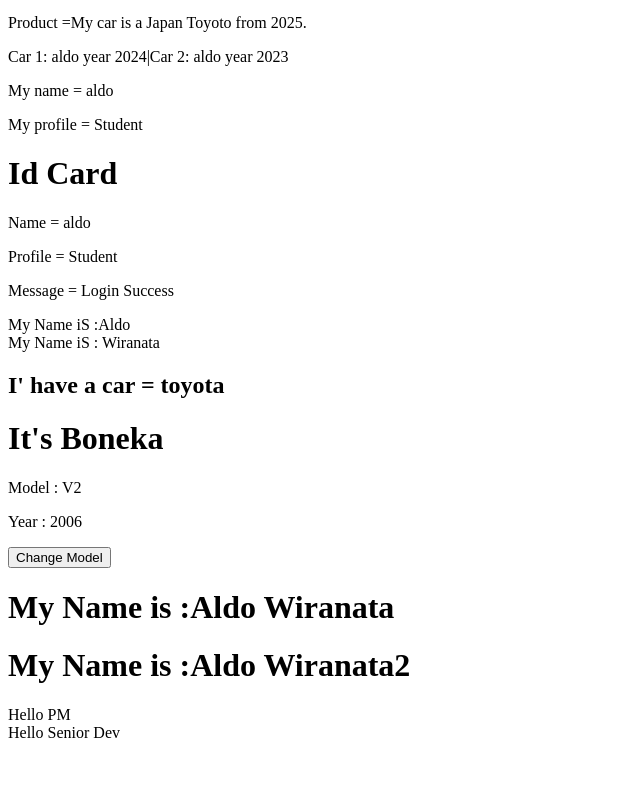
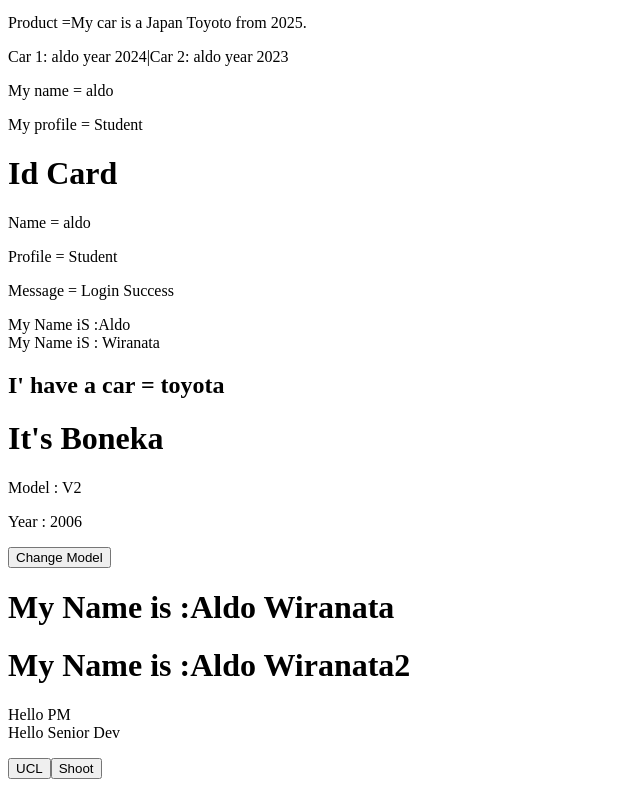
Before and after one commit to alwiranata/React-TS, a React (Vite) app: page / in a window 1280 px wide. Shown: the part 273-1068 px from the top of the page, without its empty margins (0-640 px from the left). Before the commit the page ends 1031 px from the top, so only its background shows below. Built offline with nearby package versions, Linux system fonts and the light colour scheme.

Commit message:
add: event.tsx

```diff
--- a/src/App.tsx
+++ b/src/App.tsx
@@ -8,6 +8,7 @@ import TernaryOperator from "./components/TernaryOperator"
 import Component from "./components/Components"
 import ClassComponent from "./components/Class"
 import {GetProps, GetDatas}  from "./components/Props"
+import Football from "./components/Event"
 function App() {
   const [hello, setHello] = useState("")
   const card = {name , profile}
@@ -34,6 +35,7 @@ function App() {
         <p><GetProps id ={1} fullName ="Aldo Wiranata" /></p>
         <p><GetProps id ={2} fullName ="Aldo Wiranata2" /></p>
         <p><GetDatas /></p>
+        <p><Football/></p>
       </div>
     </>
   )
--- /dev/null
+++ b/src/components/Event.tsx
@@ -0,0 +1,26 @@
+
+const shoot = () =>{
+    alert("goal")
+}
+
+interface passToo{
+    name : string
+    event : React.MouseEvent<HTMLButtonElement>
+}
+
+const passTo = ({name ,event} : passToo) =>{
+    alert("Pass To" + name)
+    console.log(event)
+}
+
+const Football = () =>{
+
+    return(
+        <>
+        <button onClick={(event) => passTo({name : "Ronaldo" ,event})}>UCL</button>
+        <button onClick={shoot}>Shoot</button>
+        </>
+    )
+}
+
+export default Football
```
